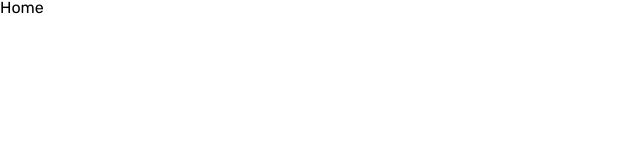
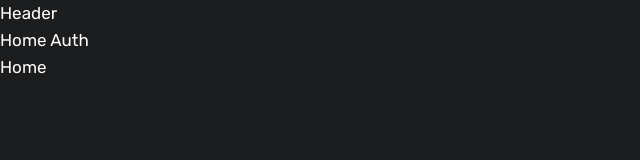
Before and after one commit to oltree/bank-app-native-js, a website built with webpack: page src/index.html in a window 1280 px wide. Shown: the whole page, without its empty margins (0-640 px from the left). Built offline with nearby package versions, Linux system fonts and the light colour scheme.

Commit message:
feat: added all router and layout's wrapper

```diff
--- /dev/null
+++ b/src/components/layout/index.js
@@ -0,0 +1 @@
+export { Layout } from './layout.component';
--- /dev/null
+++ b/src/components/layout/layout.component.js
@@ -0,0 +1,25 @@
+export class Layout {
+  constructor({ router, children }) {
+    this.router = router;
+    this.children = children;
+  }
+
+  render() {
+    const headerHTML = `
+    <header>
+      Header
+      <nav>
+        <a href="/">Home</a>
+        <a href="/auth">Auth</a>
+      </nav>
+    </header>
+    `;
+
+    return `
+      ${headerHTML}
+      <main>
+        ${this.children}
+      </main>
+    `;
+  }
+}
--- a/src/core/router/router.js
+++ b/src/core/router/router.js
@@ -1,15 +1,39 @@
-import { NotFound } from '@/components/screens/not-found/not-found.screen';
+import { NotFound } from '@/components/screens';
 import { ROUTES } from './routes.data';
+import { Layout } from '@/components/layout';
 
 export class Router {
-  #routes;
-  #currentRoute;
+  #routes = ROUTES;
+  #currentRoute = undefined;
+  #layout = undefined;
 
   constructor() {
-    this.#routes = ROUTES;
-    this.#currentRoute = null;
+    window.addEventListener('popstate', () => {
+      this.#handleRouteChange();
+    });
 
     this.#handleRouteChange();
+    this.#handleClickLink();
+  }
+
+  #handleClickLink() {
+    document.addEventListener('click', (event) => {
+      const target = event.target.closest('a');
+
+      if (target) {
+        event.preventDefault();
+
+        this.navigate(target.href);
+      }
+    });
+  }
+
+  navigate(path) {
+    if (path !== this.getCurrentPath()) {
+      window.history.pushState({}, '', path);
+
+      this.#handleRouteChange();
+    }
   }
 
   getCurrentPath() {
@@ -28,11 +52,21 @@ export class Router {
 
     this.#currentRoute = route;
 
-    this.render();
+    this.#render();
   }
 
-  render() {
+  #render() {
     const component = new this.#currentRoute.component(); // this.#currentRoute.component() - dinamic class from ROUTES
-    document.getElementById('app').innerHTML = component.render();
+
+    if (!this.#layout) {
+      this.#layout = new Layout({
+        router: this, // all methods class Router
+        children: component.render(),
+      });
+
+      document.getElementById('app').innerHTML = this.#layout.render();
+    } else {
+      document.querySelector('main').innerHTML = component.render();
+    }
   }
 }
--- a/src/styles/global.scss
+++ b/src/styles/global.scss
@@ -6,7 +6,7 @@ button,
 body {
   font-family: $font;
 }
-ы body {
+body {
   background-color: #1b1d1f;
   color: $white;
   font-size: 17px;
```
Also changed, not shown: src/components/screens/index.js (+4 -3 lines), src/components/screens/about-us/about-us.component.js (renamed from src/components/screens/about-us/about-us.screen.js), src/components/screens/auth/auth.component.js (renamed from src/components/screens/auth/auth.screen.js), src/components/screens/home/home.component.js (renamed from src/components/screens/home/home.screen.js), src/components/screens/not-found/not-found.component.js (renamed from src/components/screens/not-found/not-found.screen.js).
